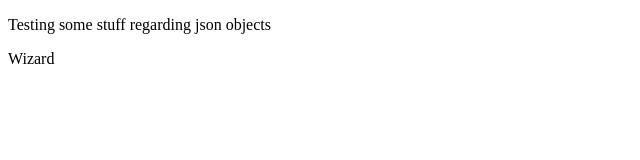
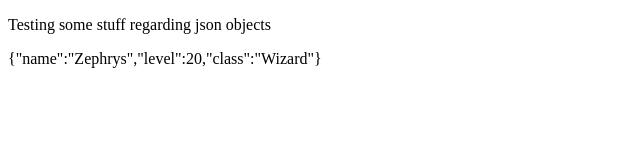
Before and after one commit to abyssowl/cserep, a plain HTML site: page jsontest.html in a window 1280 px wide. Shown: the whole page, without its empty margins (0-640 px from the left). Drawn offline with Linux system fonts and the light colour scheme.

Commit message:
Update jsontest.html

```diff
--- a/jsontest.html
+++ b/jsontest.html
@@ -8,7 +8,7 @@
 <script>
   var Orb, n;
   Orb={ name: "Zephrys", level: 20, class: "Wizard" };
-  n=Orb.class;
+  n=JSON.stringify(Orb);
   document.getElementById("test").innerHTML = n;
 </script>
 </body>
```
